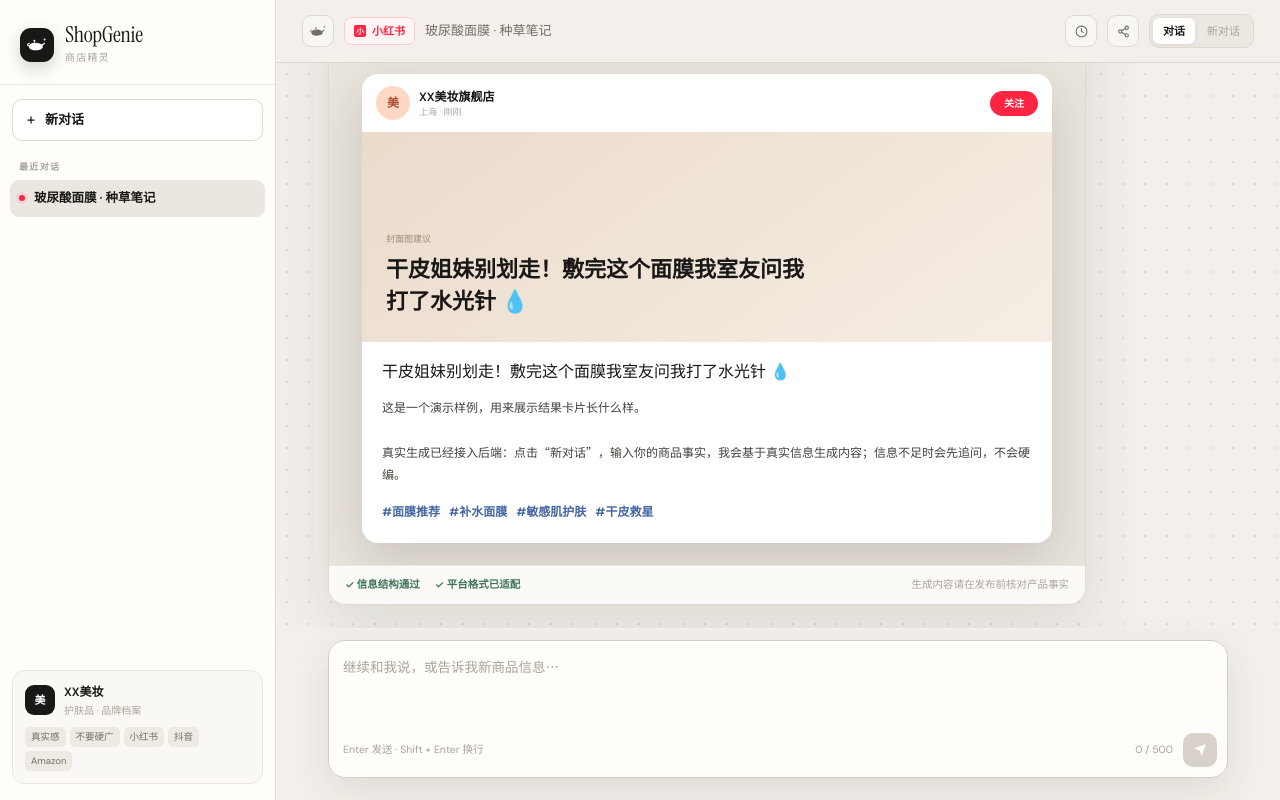
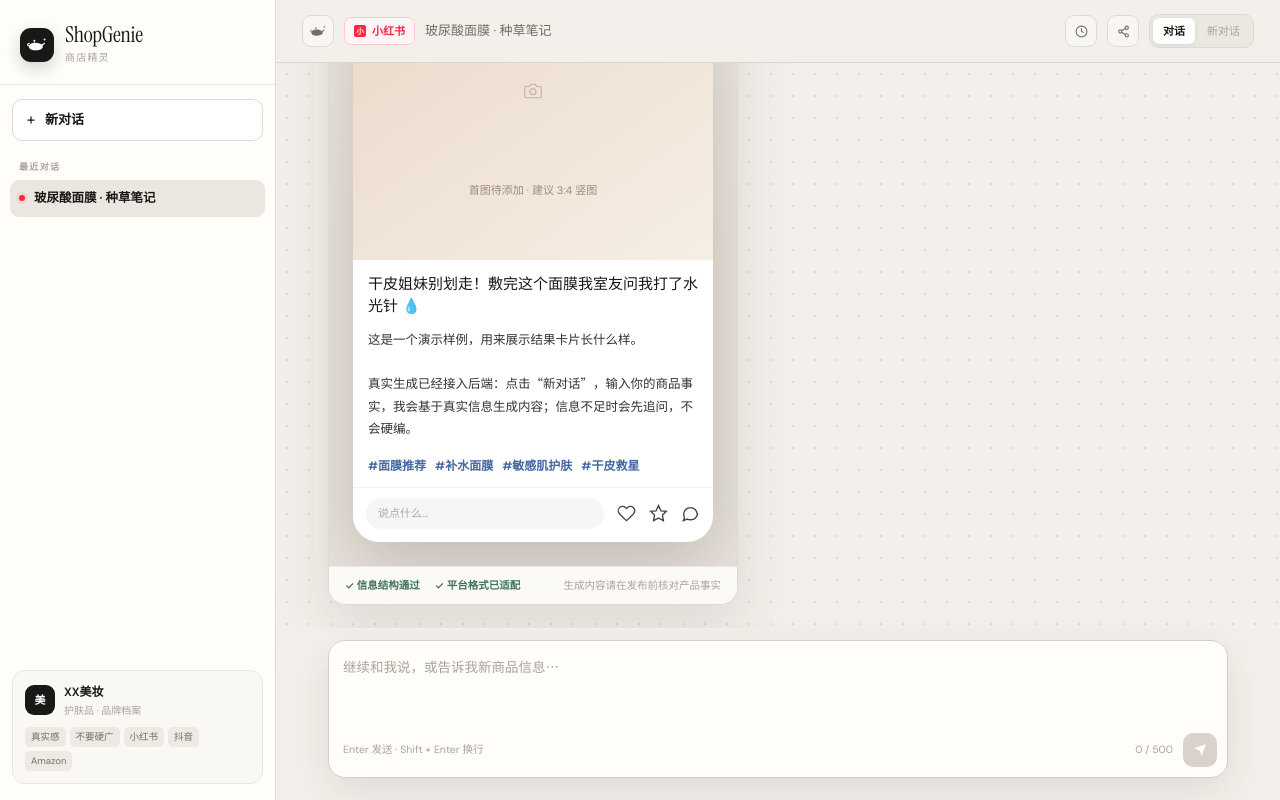
Before and after one commit to Jules-0409/shopgenie-public, a Next.js app in the folder frontend/: page / in a window 1280 px wide. Built offline with nearby package versions, Linux system fonts and the light colour scheme.

Commit message:
feat: make platform previews more faithful

```diff
--- a/frontend/src/app/globals.css
+++ b/frontend/src/app/globals.css
@@ -132,39 +132,67 @@
 .result-footer { display: flex; align-items: center; flex-wrap: wrap; gap: 7px 15px; padding: 11px 16px; border-top: 1px solid var(--line-soft); background: #fcfaf7; }
 .check { color: var(--green); font-size: 10.5px; font-weight: 600; }
 .tip { margin-left: auto; color: var(--faint); font-size: 10.5px; }
-.result-stage { padding: 22px; background: #e9e4dc; }
-.app-preview { width: min(100%, 690px); margin: auto; overflow: hidden; border-radius: 16px; background: white; box-shadow: 0 18px 50px rgba(45,37,28,.16); }
-.app-profile { display: flex; align-items: center; gap: 9px; padding: 12px 14px; }
-.app-profile > span { width: 34px; height: 34px; display: grid; place-items: center; border-radius: 50%; background: #ffd8c5; color: #ad4f32; font-size: 12px; font-weight: 700; }
+.result-stage { padding: 24px; background: #e9e4dc; }
+.stage-xhs { background: radial-gradient(circle at 50% 0%, #f4eee7, #e9e4dc 58%); }
+.stage-dy { background: #24201e; }
+.stage-amazon { background: #eef0f2; }
+.app-profile { display: flex; align-items: center; gap: 9px; padding: 11px 13px; }
+.app-profile > span { width: 32px; height: 32px; display: grid; place-items: center; border-radius: 50%; background: #ffd8c5; color: #ad4f32; font-size: 12px; font-weight: 700; }
 .app-profile div { flex: 1; }
 .app-profile strong, .app-profile small { display: block; }
 .app-profile strong { font-size: 12px; }
 .app-profile small { color: #aaa; font-size: 9px; }
-.app-profile b { padding: 5px 14px; border-radius: 99px; background: var(--xhs); color: white; font-size: 10px; }
-.xhs-preview-cover { min-height: 210px; display: flex; flex-direction: column; justify-content: flex-end; padding: 24px; background: linear-gradient(145deg,#eadbcb,#f6eee4); }
-.xhs-preview-cover span { color: #9c8c78; font-size: 9px; text-transform: uppercase; }
-.xhs-preview-cover strong { max-width: 420px; margin-top: 8px; font-size: 22px; line-height: 1.45; }
-.app-content { padding: 18px 20px 22px; }
-.app-content h2 { margin: 0 0 12px; font-size: 16px; }
-.app-body { max-height: 260px; overflow-y: auto; color: #45413d; font-family: 'Noto Sans SC', sans-serif; font-size: 12px; line-height: 1.85; white-space: pre-line; }
-.douyin-app-preview { display: grid; grid-template-columns: .8fr 1.2fr; background: #121212; color: white; }
-.dy-video-stage { min-height: 430px; display: flex; flex-direction: column; justify-content: flex-end; padding: 22px; background: radial-gradient(circle at 50% 32%,#51444c,#171717 55%); }
-.dy-duration { width: fit-content; padding: 4px 7px; border-radius: 5px; background: rgba(255,255,255,.12); font-size: 9px; }
-.dy-play { flex: 1; display: grid; place-items: center; color: rgba(255,255,255,.85); font-size: 38px; }
-.dy-video-stage h2 { font-size: 16px; line-height: 1.5; }
-.dy-script-panel { max-height: 430px; overflow-y: auto; padding: 22px; background: #fcfbf8; color: var(--ink); }
+.app-profile b { padding: 5px 15px; border-radius: 99px; background: var(--xhs); color: white; font-size: 11px; }
+.xhs-phone { width: 360px; max-width: 100%; margin: auto; overflow: hidden; border-radius: 26px; background: white; box-shadow: 0 24px 70px rgba(45,37,28,.22); }
+.phone-status { display: flex; justify-content: space-between; padding: 8px 18px 4px; font-size: 10px; }
+.phone-status b { letter-spacing: 2px; }
+.xhs-nav { display: flex; align-items: center; justify-content: space-between; padding: 7px 14px 8px; border-bottom: 1px solid #f1f1f1; font-size: 12px; }
+.xhs-preview-cover { min-height: 240px; display: grid; place-items: center; gap: 8px; padding: 24px; background: linear-gradient(145deg,#eadbcb,#f6eee4); color: #9c8c78; text-align: center; }
+.xhs-preview-cover svg { opacity: .55; }
+.xhs-preview-cover span { font-size: 11px; }
+.app-content { padding: 14px 15px 12px; }
+.app-content h2 { margin: 0 0 10px; font-size: 15px; line-height: 1.45; }
+.app-body { max-height: 250px; overflow-y: auto; color: #333; font-family: 'Noto Sans SC', sans-serif; font-size: 12.5px; line-height: 1.78; white-space: pre-line; }
+.xhs-actions { display: flex; align-items: center; gap: 13px; padding: 10px 13px 13px; border-top: 1px solid #f2f2f2; color: #444; }
+.xhs-actions span { flex: 1; padding: 7px 12px; border-radius: 18px; background: #f6f6f6; color: #aaa; font-size: 11px; }
+.douyin-preview-shell { width: min(100%, 760px); display: grid; grid-template-columns: 320px 1fr; gap: 18px; margin: auto; }
+.douyin-phone { position: relative; min-height: 560px; overflow: hidden; border: 8px solid #060606; border-radius: 32px; background: radial-gradient(circle at 50% 35%, #4d4249, #111 58%); color: white; box-shadow: 0 24px 70px rgba(0,0,0,.34); }
+.dy-top { display: flex; justify-content: center; gap: 24px; padding: 18px 12px 0; font-size: 12px; }
+.dy-top b { color: #fff; border-bottom: 2px solid white; }
+.dy-camera { position: absolute; inset: 95px 54px 170px; display: grid; place-items: center; gap: 8px; color: rgba(255,255,255,.55); text-align: center; font-size: 11px; }
+.dy-caption { position: absolute; right: 58px; bottom: 24px; left: 16px; }
+.dy-caption strong { display: block; margin-bottom: 8px; font-size: 12px; }
+.dy-caption p { margin: 0 0 6px; font-size: 13px; line-height: 1.5; }
+.dy-caption span { color: #f3f3f3; font-size: 10px; line-height: 1.6; }
+.dy-side-actions { position: absolute; right: 12px; bottom: 28px; display: flex; flex-direction: column; gap: 14px; align-items: center; }
+.dy-side-actions b { width: 34px; height: 34px; display: grid; place-items: center; border: 2px solid white; border-radius: 50%; background: #222; font-size: 12px; }
+.dy-side-actions span { display: grid; place-items: center; gap: 2px; font-size: 20px; }
+.dy-side-actions small { font-size: 8px; }
+.dy-script-panel { max-height: 560px; overflow-y: auto; padding: 18px 20px; border-radius: 18px; background: #fcfbf8; color: var(--ink); }
+.script-panel-title { display: flex; justify-content: space-between; margin-bottom: 8px; color: var(--muted); font-size: 11px; font-weight: 700; }
 .script-section { padding: 13px 0; border-bottom: 1px solid var(--line-soft); }
 .script-section b { color: var(--xhs); font-size: 10px; }
 .script-section p { margin: 7px 0 0; font-family: 'Noto Sans SC', sans-serif; font-size: 11.5px; line-height: 1.75; white-space: pre-line; }
+.amazon-app-preview { width: min(100%, 960px); margin: auto; overflow: hidden; border-radius: 10px; background: white; box-shadow: 0 20px 60px rgba(43,48,54,.16); }
 .amazon-app-header { display: flex; align-items: center; gap: 6px; padding: 11px 16px; background: #131a22; color: white; font-size: 13px; font-weight: 700; }
 .amazon-app-header span { flex: 1; margin-left: 15px; padding: 7px 10px; border-radius: 5px; background: white; color: #999; font-size: 9px; font-weight: 400; }
-.amazon-product { display: grid; grid-template-columns: .7fr 1.3fr; gap: 22px; padding: 25px; }
-.amazon-image { min-height: 280px; display: grid; place-items: center; background: #f5f5f5; color: #aaa; font-size: 10px; }
+.amazon-breadcrumb { padding: 10px 18px; border-bottom: 1px solid #eee; color: #777; font-size: 10px; }
+.amazon-product { display: grid; grid-template-columns: 260px 1fr 170px; gap: 22px; padding: 22px; }
+.amazon-gallery { display: grid; grid-template-columns: 34px 1fr; gap: 10px; }
+.amazon-thumbnails { display: flex; flex-direction: column; gap: 8px; }
+.amazon-thumbnails i { width: 32px; height: 32px; border: 1px solid #ddd; border-radius: 4px; background: #f7f7f7; }
+.amazon-image { min-height: 260px; display: grid; place-items: center; align-content: center; gap: 8px; background: #f7f7f7; color: #aaa; font-size: 10px; }
 .amazon-detail h2 { margin: 0; font-size: 16px; line-height: 1.5; }
 .amazon-rating { margin: 8px 0 14px; color: #e78b00; font-size: 11px; }
 .amazon-detail strong { font-size: 11px; }
 .amazon-detail ul { padding-left: 17px; color: #4d4d4d; font-size: 10px; line-height: 1.65; }
+.amazon-description { margin-top: 14px; padding-top: 12px; border-top: 1px solid #eee; }
 .amazon-detail p { max-height: 110px; overflow-y: auto; color: #666; font-size: 9.5px; line-height: 1.7; white-space: pre-line; }
+.amazon-buybox { display: flex; flex-direction: column; gap: 9px; height: fit-content; padding: 14px; border: 1px solid #ddd; border-radius: 8px; font-size: 10px; }
+.amazon-buybox b { color: #067d62; font-size: 12px; }
+.amazon-buybox button { padding: 8px; border: 0; border-radius: 99px; background: #ffd814; font-size: 10px; }
+.amazon-buybox button + button { background: #ffa41c; }
+.amazon-buybox small { color: #777; line-height: 1.4; }
 
 /* Composer */
 .composer-area { flex: 0 0 auto; padding: 12px 28px 22px; background: linear-gradient(to bottom, rgba(243,240,235,0), var(--canvas) 25%); }
@@ -229,8 +257,10 @@
   .post-panel { padding: 22px 20px; }
   .composer-area { padding: 9px 10px 12px; }
   .platform-preview-grid { grid-template-columns: 1fr; max-width: 520px; margin-inline: auto; }
-  .douyin-app-preview, .amazon-product { grid-template-columns: 1fr; }
-  .dy-video-stage { min-height: 260px; }
+  .douyin-preview-shell, .amazon-product { grid-template-columns: 1fr; }
+  .douyin-phone { min-height: 430px; max-width: 310px; margin: auto; }
+  .amazon-gallery { grid-template-columns: 1fr; }
+  .amazon-thumbnails { flex-direction: row; }
 }
 
 @media (max-width: 560px) {
--- a/frontend/src/components/ResultCard.tsx
+++ b/frontend/src/components/ResultCard.tsx
@@ -1,7 +1,7 @@
 'use client';
 
 import { useState } from 'react';
-import { AmazonMark, DyMark, IconCopy, IconEdit, IconRefresh, XhsMark } from './Icons';
+import { AmazonMark, DyMark, IconCamera, IconComment, IconCopy, IconEdit, IconHeart, IconRefresh, IconStar, XhsMark } from './Icons';
 import type { GeneratedContent } from '@/lib/api';
 import { PLATFORM_LABELS, type Platform } from '@/lib/platforms';
 
@@ -12,17 +12,26 @@
 };
 
 const XhsPreview = ({ card }: { card: GeneratedContent }) => (
-  <div className="app-preview xhs-app-preview">
+  <div className="xhs-phone">
+    <div className="phone-status"><span>9:41</span><b>● ● ●</b></div>
+    <div className="xhs-nav"><span>‹</span><strong>笔记预览</strong><span>•••</span></div>
     <div className="app-profile"><span>美</span><div><strong>XX美妆旗舰店</strong><small>上海 · 刚刚</small></div><b>关注</b></div>
-    <div className="xhs-preview-cover"><span>封面图建议</span><strong>{card.title}</strong></div>
+    <div className="xhs-preview-cover"><IconCamera /><span>首图待添加 · 建议 3:4 竖图</span></div>
     <div className="app-content"><h2>{card.title}</h2><div className="app-body">{card.body}</div><div className="post-tags">{card.tags.map((tag) => <span className="post-tag" key={tag}>#{tag}</span>)}</div></div>
+    <div className="xhs-actions"><span>说点什么...</span><IconHeart /><IconStar /><IconComment /></div>
   </div>
 );
 
 const DouyinPreview = ({ card }: { card: GeneratedContent }) => (
-  <div className="app-preview douyin-app-preview">
-    <div className="dy-video-stage"><span className="dy-duration">脚本预览</span><div className="dy-play">▶</div><h2>{card.title}</h2></div>
+  <div className="douyin-preview-shell">
+    <div className="douyin-phone">
+      <div className="dy-top"><span>推荐</span><b>关注</b><span>搜索</span></div>
+      <div className="dy-camera"><IconCamera /><span>按分镜拍摄后在这里预览成片</span></div>
+      <div className="dy-caption"><strong>@XX美妆旗舰店</strong><p>{card.title}</p><span>{card.tags.map((tag) => `#${tag}`).join(' ')}</span></div>
+      <div className="dy-side-actions"><b>美</b><span>♡<small>点赞</small></span><span>○<small>评论</small></span><span>↗<small>分享</small></span></div>
+    </div>
     <div className="dy-script-panel">
+      <div className="script-panel-title"><span>拍摄脚本</span><b>{card.sections.length || 1} 个分镜</b></div>
       {(card.sections.length ? card.sections : [{ label: '完整脚本', content: card.body }]).map((section) => (
         <div className="script-section" key={section.label}><b>{section.label}</b><p>{section.content}</p></div>
       ))}
@@ -31,14 +40,16 @@
 );
 
 const AmazonPreview = ({ card }: { card: GeneratedContent }) => (
-  <div className="app-preview amazon-app-preview">
+  <div className="amazon-app-preview">
     <div className="amazon-app-header"><AmazonMark s={16} /> amazon <span>Search products</span></div>
+    <div className="amazon-breadcrumb">Beauty & Personal Care › Product detail preview</div>
     <div className="amazon-product">
-      <div className="amazon-image">Product image</div>
+      <div className="amazon-gallery"><div className="amazon-thumbnails"><i /><i /><i /></div><div className="amazon-image"><IconCamera /><span>MAIN PRODUCT IMAGE</span></div></div>
       <div className="amazon-detail"><h2>{card.title}</h2><div className="amazon-rating">★★★★★</div><strong>About this item</strong>
         <ul>{(card.sections.length ? card.sections : [{ label: 'Product description', content: card.body }]).map((section) => <li key={section.label}><b>{section.label}:</b> {section.content}</li>)}</ul>
-        <p>{card.body}</p>
+        <div className="amazon-description"><strong>Product description</strong><p>{card.body}</p></div>
       </div>
+      <aside className="amazon-buybox"><span>Offer details not provided</span><b>In Stock</b><button>Add to Cart</button><button>Buy Now</button><small>Preview only · verify offer details before publishing</small></aside>
     </div>
   </div>
 );
@@ -61,7 +72,7 @@
           <button className="action-button primary" onClick={copy}><IconCopy /> {copied ? '已复制' : '复制全文'}</button>
         </div>
       </header>
-      <div className="result-stage">
+      <div className={`result-stage stage-${card.platform}`}>
         {card.platform === 'xhs' && <XhsPreview card={card} />}
         {card.platform === 'dy' && <DouyinPreview card={card} />}
         {card.platform === 'amazon' && <AmazonPreview card={card} />}
```
Also changed, not shown: 1 other file (tests, documents, lock files or other folders).
